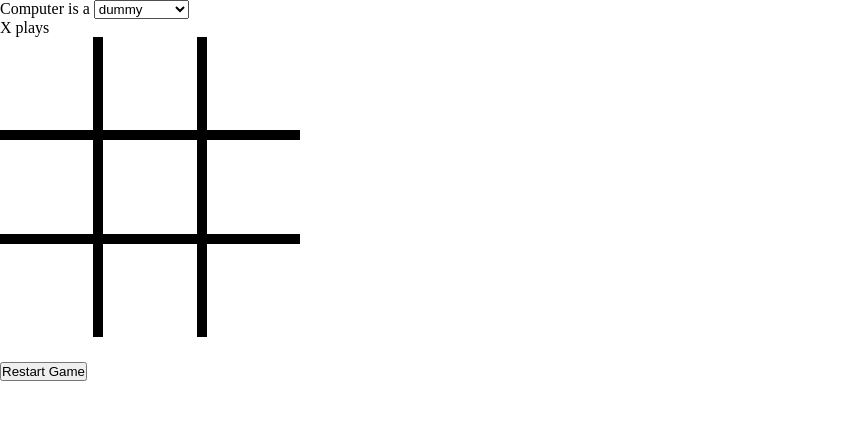
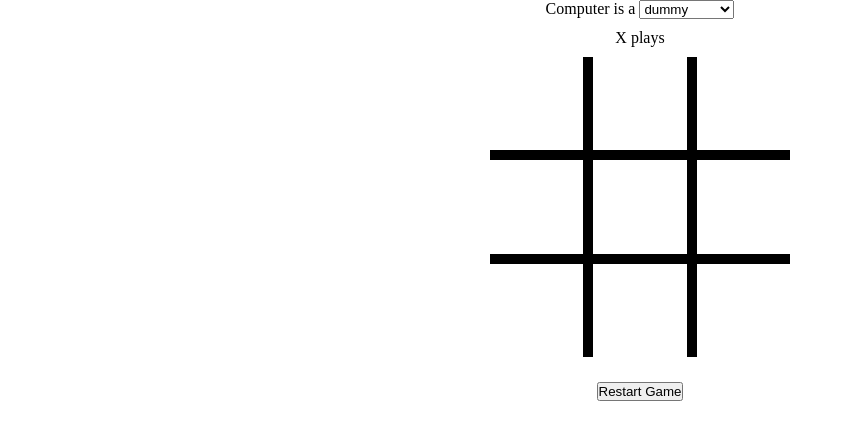
Before and after one commit to joaojgabriel/tic-tac-toe, a website: page index.html in a window 1280 px wide. Both pictures are taken after a click on the button "Start Game". Shown: the whole page, without its empty margins (0-853 px from the left). Drawn offline with Linux system fonts and the light colour scheme.

Commit message:
Position items

```diff
--- a/main.js
+++ b/main.js
@@ -125,7 +125,7 @@ Game = (() => {
 
   const handleWin = (playerSymbol) => {
     const { playerName } = displayController;
-    if (playerName) {
+    if (playerName && playerSymbol === 'X') {
       displayController.updateDisplay(`${playerName} wins!`);
     } else {
       displayController.updateDisplay(`${playerSymbol} wins!`);
--- a/styles.css
+++ b/styles.css
@@ -8,7 +8,21 @@
   display: none;
 }
 
+main {
+  margin: 0 auto;
+  text-align: center;
+}
+
+main > * {
+  margin-bottom: 10px;
+}
+
+.game > *:first-child {
+  margin-bottom: 10px;
+
+}
 .gameBoard {
+  margin: 0 auto;
   display: grid;
   grid: repeat(3,1fr) / repeat(3,1fr);
   width: 300px;
```
